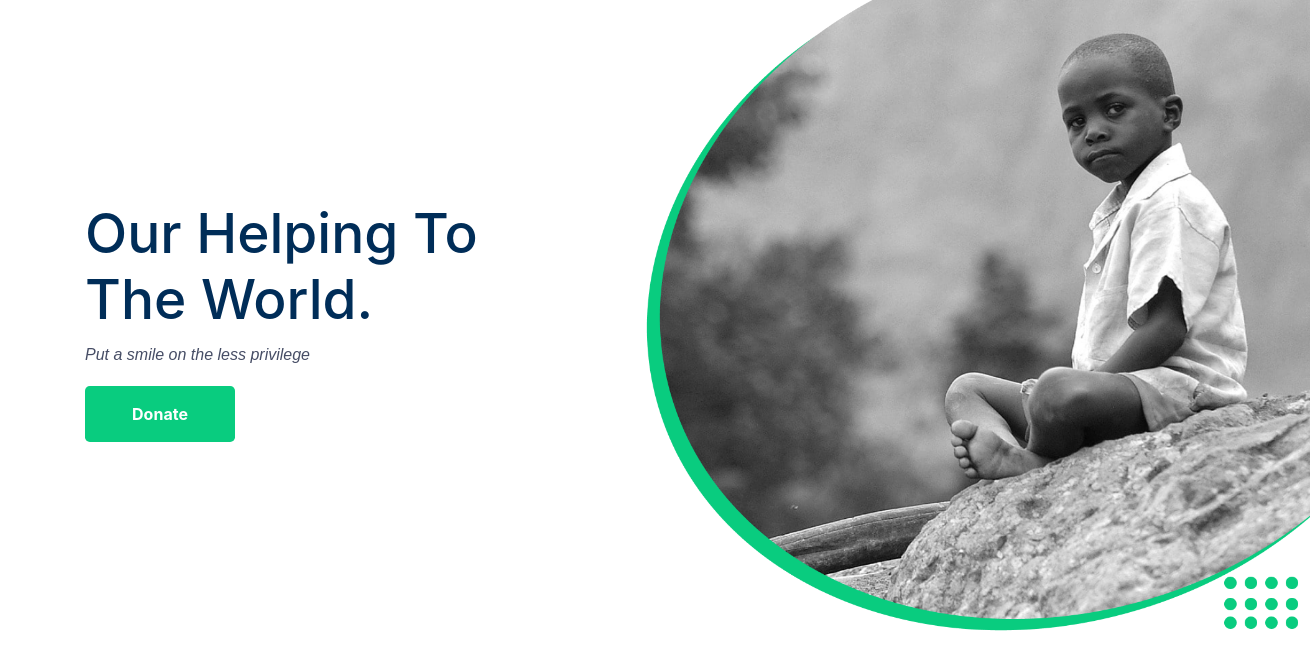
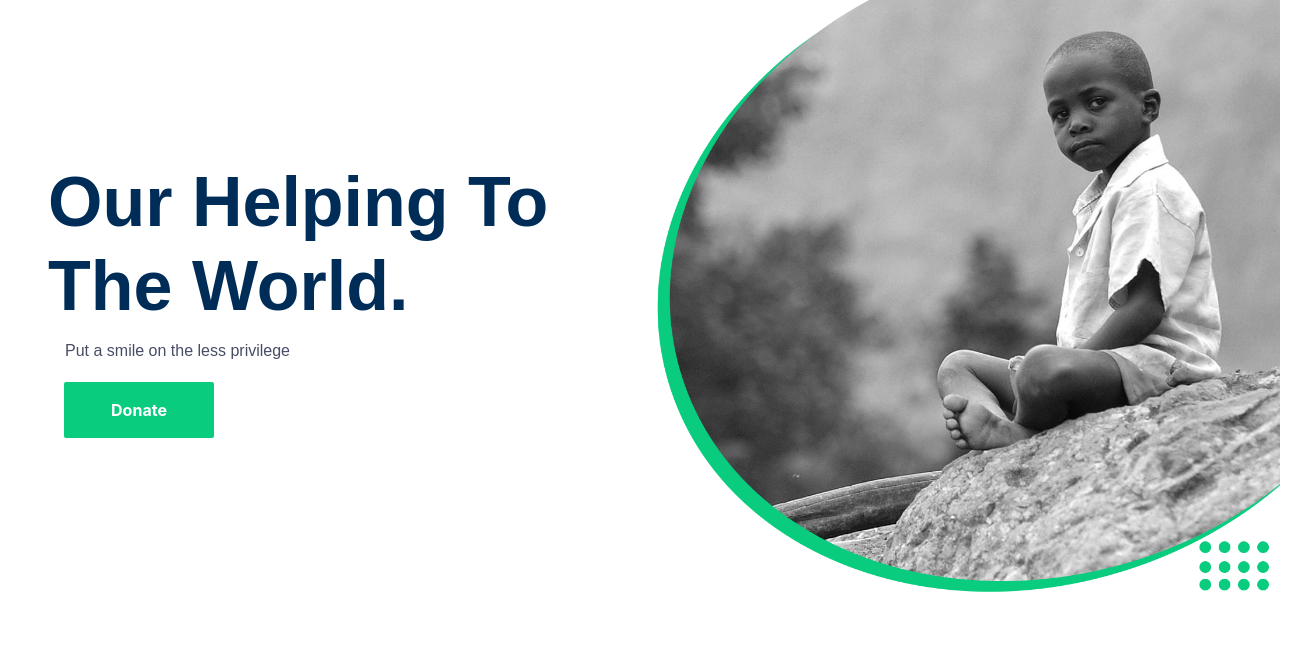
Before and after one commit to Girlscoding-ng/HopeBasket, a plain HTML site: page index.html in a window 1280 px wide. Shown: the whole page, 1310 px wide, since content can reach past the window. Drawn offline with Linux system fonts and the light colour scheme; a web font is replaced by a local one.

Commit message:
fix-changes

```diff
--- a/assets/css/index.css
+++ b/assets/css/index.css
@@ -1,24 +1,49 @@
-.btn{
+* {
+    margin: 0px;
+    padding: 0px;
+    box-sizing: border-box;
+}
+img {
+    width: 100%;
+}
+.hero-section{
+    display: flex;
+    align-items: center;
+    justify-content: space-between;
+}
+.c-image-banner{
+    width: 55%;
+}
+.c-hero-text{
+    padding-left: 3em;
+}
+.c-hero-text p{
+    font-size: 16px;
+    font-family: 'Muli', sans-serif;
+    line-height: 30px;
+    font-weight: 400;
+    font-style: normal;
+    padding-left: 17px;
+    color: #464d65;
+}
+.c-hero-text h1{
+    font-family: 'Muli', sans-serif;
+    color: #002D58;
+    font-size: 70px;
+    font-weight: 800;
+    font-style: normal;
+
+}
+.c-hero-text .btn{
     background-color: #09CC7F;
     color: white;
-}
-#hero-text{
-    padding-top: 200px;
-}
-#hero-text p{
-    font-size: 16px;
-    font-family: 'Muli', sans-serif;
-    color: #464d65;
-    line-height: 30px;
-    font-weight: 400px;
-}
-#hero-text h1{
-    color: #002D58;
-    font-size: 55px;
-}
-#hero-text .btn{
     width: 150px;
     font-size: 16px;
     font-weight: bold;
     padding: 15px;
+    margin-left: 16px;
+    border-radius: 2px;
 }
+.c-hero-text .btn:hover{
+    background: #08ad6c;
+}
--- a/index.html
+++ b/index.html
@@ -9,25 +9,17 @@
   <title>HopeBasket</title>
 </head>
 <body>
- <header>
-   <div class="hero-text">
-     <div class="container">
-      <div class="row">
-        <div class="col-lg-5">
-          <div id="hero-text">
-            <h1>Our Helping To <br> The World. </h1>
-            <i><p>Put a smile on the less privilege</p></i>
-           <a href="#" class="btn btn-lg">Donate</a>
-          </div>
+  <header>
+      <div class="hero-section">
+        <div class="c-hero-text">
+          <h1>Our Helping To <br> The World. </h1>
+          <p>Put a smile on the less privilege</p>
+          <a href="#" class="btn btn-lg">Donate</a>
         </div>
-        <div class="col-lg-7">
-          <img class="img-responsive" src="assets/img/img1.png" style="max-width: 750px;">
+        <div class="c-image-banner">
+          <img class="img-responsive" src="assets/img/img1.png">
         </div>
       </div>
-
-
-     </div>
-   </div>
  </header>
 <script src="assets/js/jquery.js"></script>
 <script src="assets/js/bootstrap.min.js"></script>
```
